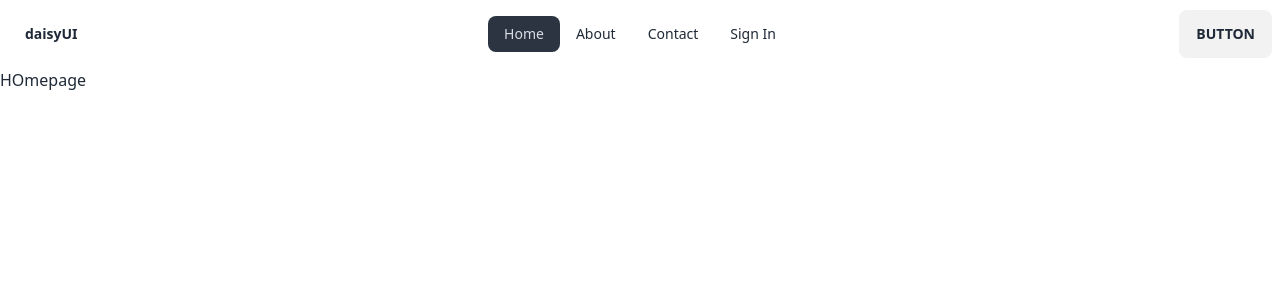
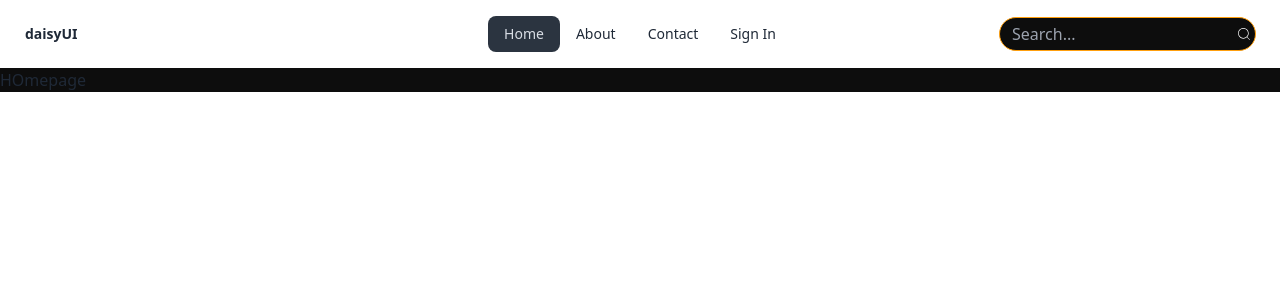
Before and after one commit to promahbubul/food-order-client, a React (Vite) app: page / in a window 1280 px wide. Shown: the top 300 px of the page. Built offline with nearby package versions, Linux system fonts and the light colour scheme.

Commit message:
search component added

```diff
--- a/package.json
+++ b/package.json
@@ -19,6 +19,7 @@
     "match-sorter": "^6.3.1",
     "react": "^18.2.0",
     "react-dom": "^18.2.0",
+    "react-icons": "^4.11.0",
     "react-router-dom": "^6.17.0",
     "sort-by": "^1.2.0"
   },
--- a/src/Layout/MainLayout.jsx
+++ b/src/Layout/MainLayout.jsx
@@ -4,7 +4,7 @@ import Navbar from '../components/Navbar/Navbar'
 
 const MainLayout = () => {
     return (
-        <div>
+        <div className='bg-[#0D0D0D]'>
             <Navbar />
             <Outlet />
         </div>
--- a/src/components/Navbar/Navbar.jsx
+++ b/src/components/Navbar/Navbar.jsx
@@ -1,5 +1,7 @@
 import React from 'react'
 import { NavLink } from 'react-router-dom'
+import { CiSearch } from 'react-icons/ci';
+
 
 const Navbar = () => {
     const NavLinks = <>
@@ -13,7 +15,7 @@ const Navbar = () => {
     return (
 
         <>
-            <div className="navbar bg-base-100">
+            <div className="navbar bg-base-100 bg-[#0D0D0D]">
                 <div className="navbar-start">
                     <div className="dropdown">
                         <label tabIndex={0} className="btn btn-ghost lg:hidden">
@@ -31,7 +33,10 @@ const Navbar = () => {
                     </ul>
                 </div>
                 <div className="navbar-end">
-                    <a className="btn">Button</a>
+                    <div className="relative items-center  flex flex-row">
+                        <input className=' bg-[#0D0D0D] border rounded-full border-primary-2 text-white px-3 py-1' type="text" name="search" id="search" placeholder='Search...' />
+                        <CiSearch className='relative right-5 text-white ' />
+                    </div>
                 </div>
             </div>
         </>
```
Also changed, not shown: 1 other file (tests, documents, lock files or other folders).
